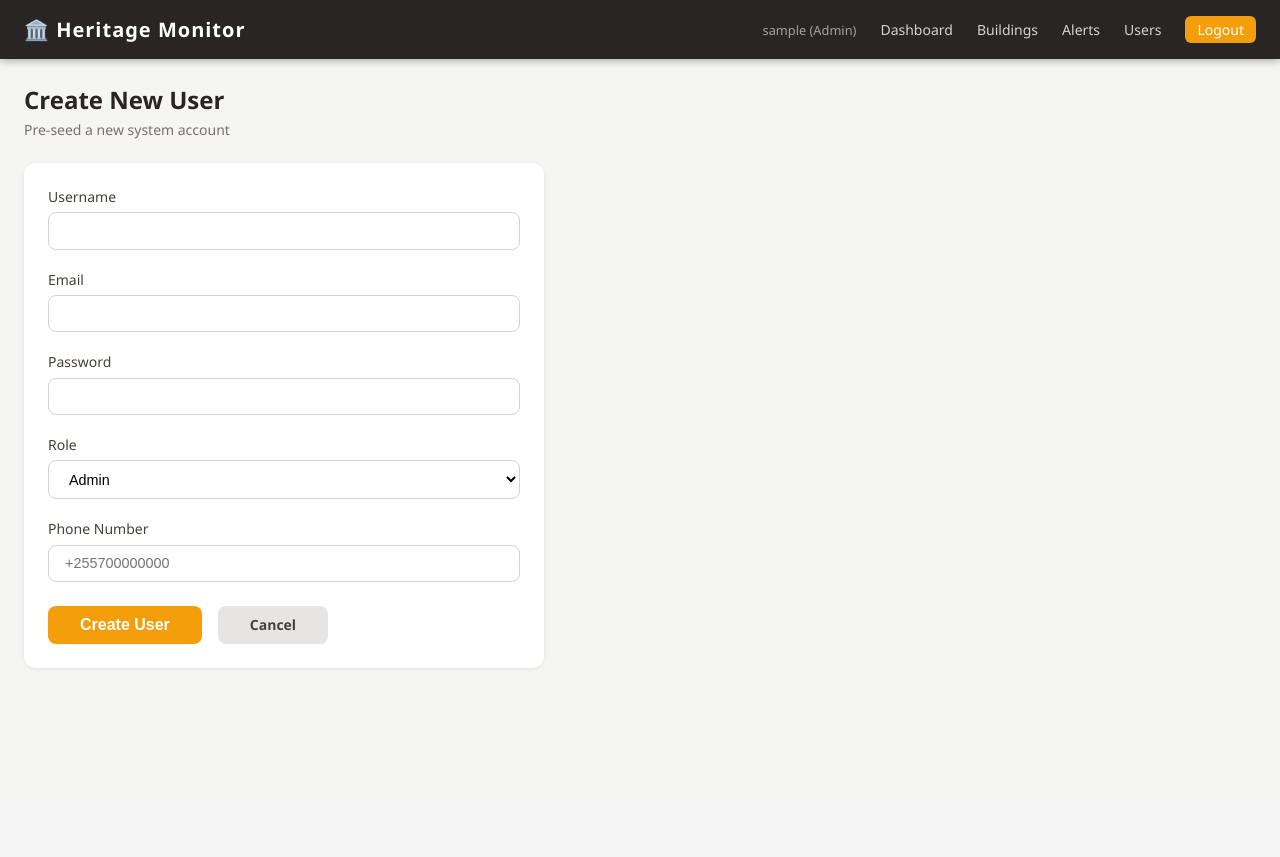
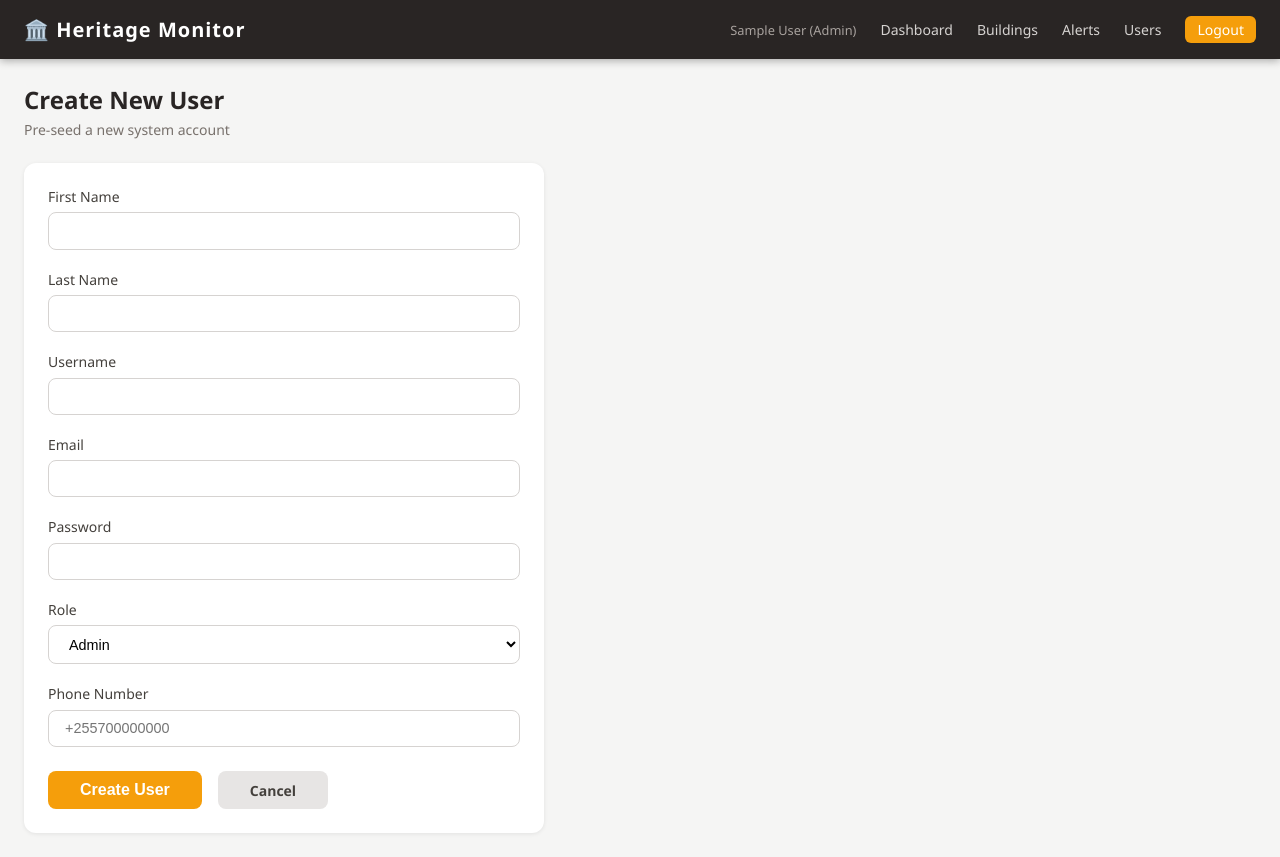
Before and after one commit to cihan-01-codes/heritage---monitor, a Django app: page /users/create/ in a window 1280 px wide. Before the commit the page ends 644 px from the top, so only its background shows below. Run offline with Django 5.2, Linux system fonts and the light colour scheme; a user stored in the database is signed in; tables that the repository leaves empty hold one stand-in row (values such as "Sample post").

Commit message:
Added missing credential part

```diff
--- a/accounts/views.py
+++ b/accounts/views.py
@@ -135,21 +135,24 @@ def user_create(request):
         password = request.POST.get('password')
         role = request.POST.get('role')
         phone_number = request.POST.get('phone_number')
+        first_name = request.POST.get('first_name')
+        last_name = request.POST.get('last_name')
         if User.objects.filter(username=username).exists():
             error = 'Username already exists'
         else:
-            user = User.objects.create_user(
+            User.objects.create_user(
                 username=username,
                 email=email,
                 password=password,
                 role=role,
                 phone_number=phone_number,
+                first_name=first_name,
+                last_name=last_name,
                 must_change_password=True,
             )
             messages.success(request, f'User {username} created. They must change password on first login.')
             return redirect('user_list')
     return render(request, 'accounts/user_create.html', {'error': error})
-
 
 @login_required
 def user_edit(request, user_id):
@@ -161,6 +164,8 @@ def user_edit(request, user_id):
         target_user.email = request.POST.get('email')
         target_user.role = request.POST.get('role')
         target_user.phone_number = request.POST.get('phone_number')
+        target_user.first_name = request.POST.get('first_name')
+        target_user.last_name = request.POST.get('last_name')
         new_password = request.POST.get('password')
         if new_password:
             target_user.set_password(new_password)
@@ -169,7 +174,6 @@ def user_edit(request, user_id):
         messages.success(request, f'User {target_user.username} updated')
         return redirect('user_list')
     return render(request, 'accounts/user_edit.html', {'target_user': target_user, 'error': error})
-
 
 @login_required
 def user_delete(request, user_id):
--- a/templates/accounts/user_create.html
+++ b/templates/accounts/user_create.html
@@ -12,6 +12,14 @@
 <div class="card" style="max-width: 520px;">
     <form method="POST">
         {% csrf_token %}
+        <div class="form-group">
+            <label>First Name</label>
+            <input type="text" name="first_name">
+        </div>
+        <div class="form-group">
+            <label>Last Name</label>
+            <input type="text" name="last_name">
+        </div>
         <div class="form-group">
             <label>Username</label>
             <input type="text" name="username" required>
--- a/templates/accounts/user_list.html
+++ b/templates/accounts/user_list.html
@@ -18,6 +18,7 @@
     <table>
         <thead>
             <tr>
+                <th>Full Name</th>
                 <th>Username</th>
                 <th>Email</th>
                 <th>Role</th>
@@ -29,6 +30,7 @@
         <tbody>
             {% for u in users %}
             <tr>
+                <td>{{ u.first_name }} {{ u.last_name }}</td>
                 <td><strong>{{ u.username }}</strong></td>
                 <td>{{ u.email }}</td>
                 <td><span class="badge badge-role-{{ u.role|lower }}">{{ u.role }}</span></td>
@@ -52,7 +54,7 @@
                 </td>
             </tr>
             {% empty %}
-            <tr><td colspan="6" class="empty-state">No users found</td></tr>
+            <tr><td colspan="7" class="empty-state">No users found</td></tr>
             {% endfor %}
         </tbody>
     </table>
--- a/templates/base.html
+++ b/templates/base.html
@@ -12,7 +12,10 @@
     <nav class="navbar">
         <div class="navbar-brand">🏛️ Heritage Monitor</div>
         <div class="navbar-links">
-            <span class="navbar-user">{{ user.username }} ({{ user.role }})</span>
+            <span class="navbar-user">
+    {% if user.first_name %}{{ user.first_name }} {{ user.last_name }}{% else %}{{ user.username }}{% endif %}
+    ({{ user.role }})
+</span>
             <a href="/dashboard/">Dashboard</a>
             <a href="/buildings/">Buildings</a>
             <a href="/alerts/">Alerts</a>
```
Also changed, not shown: templates/accounts/user_edit.html (+8 -0 lines).
